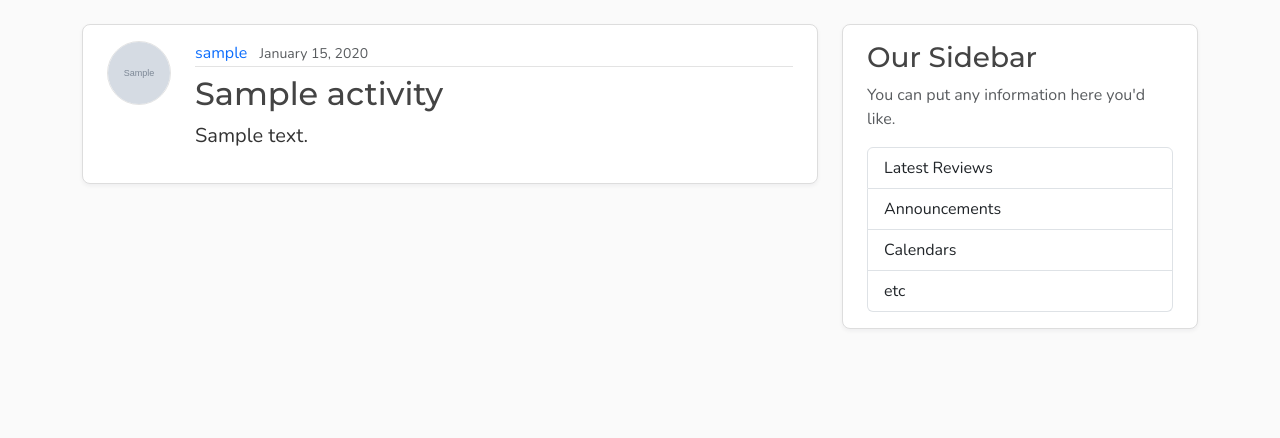
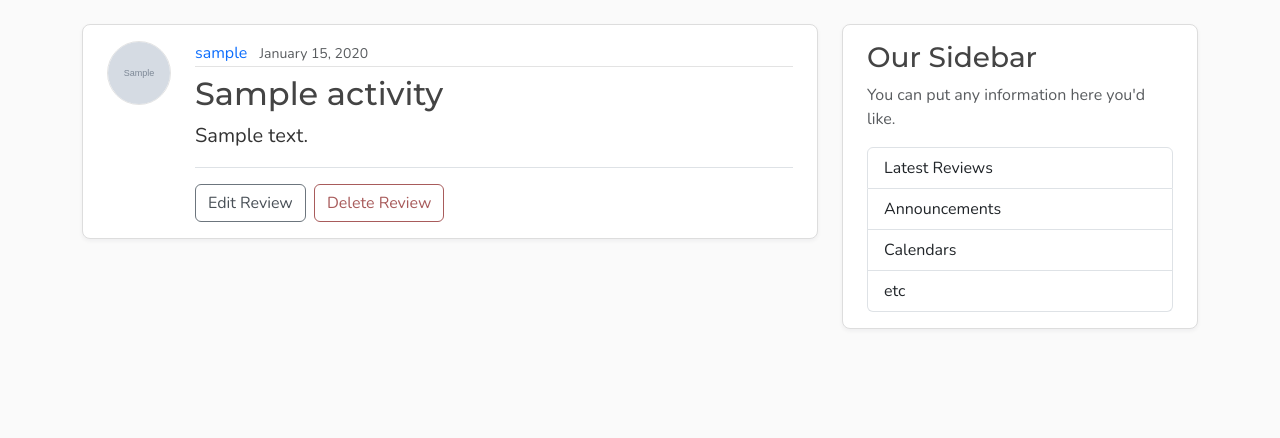
Before and after one commit to shbe12/review-project, a FastAPI app: template templates/review.html in a window 1280 px wide. Shown: the part 56-494 px from the top of the page. Run offline with FastAPI, Linux system fonts and the light colour scheme; the template is opened without the code that fills it: most values are stand-ins (such as "Sample title", 1, 10 or a date in 2020); grey boxes marked "Sample" are stand-in pictures.

Commit message:
editing editing and deletion of review

```diff
--- a/templates/review.html
+++ b/templates/review.html
@@ -14,9 +14,10 @@
                         href="{{ url_for("user_reviews", user_id=review.name.id) }}">{{ review.name.username }}</a>
                             <small class="text-body-secondary">{{ review.date_reviewed.strftime('%B %d, %Y') }}</small>
                 </div>
+                {% if review.user_id == 1 %}
                   <h2 class="article-title">{{ review.activity }}</h2>
                   <p class="article-content">{{ review.comment }}</p>
-                <div id="postActions" class="post-actions mt-3 pt-3 border-top d-none">
+                  <div class="post-actions mt-3 pt-3 border-top">
                       <button type="button"
                               class="btn btn-outline-secondary me-1"
                               data-bs-toggle="modal"
@@ -26,6 +27,7 @@
                               data-bs-toggle="modal"
                               data-bs-target="#deleteModal">Delete Review</button>
                   </div>
+                {% endif %}
             </div>
         </div>
     </article>
```
Lines whose indentation alone changed are shown as unchanged.
